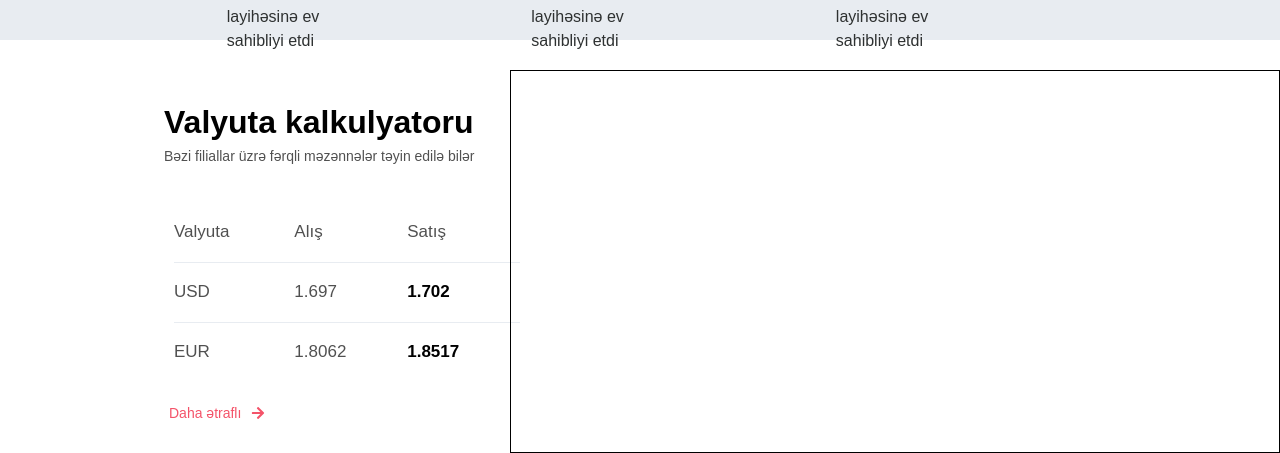
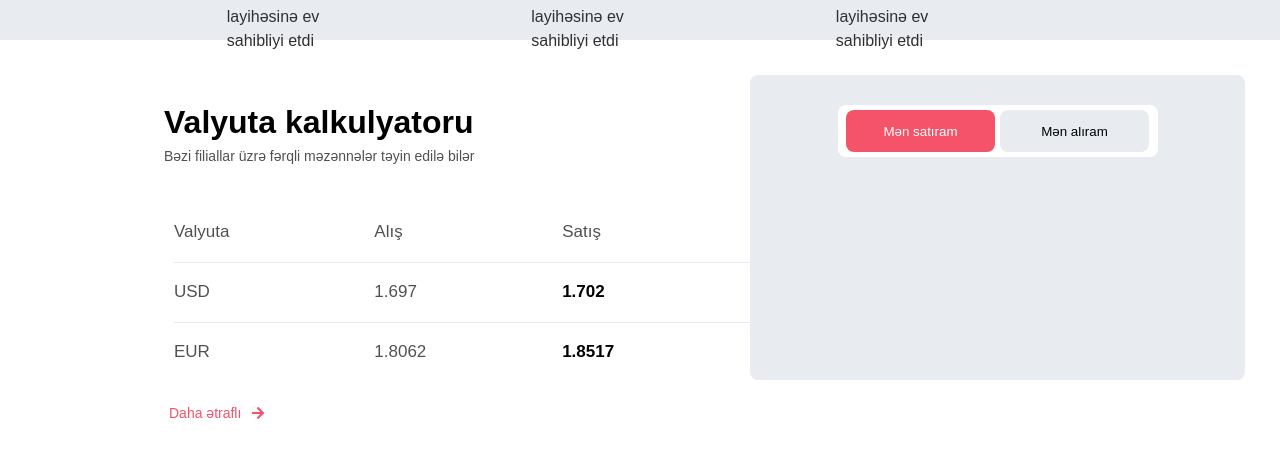
Before and after one commit to mlalayev/kapitalbank, a React (Vite) app: page / in a window 1280 px wide. Shown: the part 2940-3393 px from the top of the page. Built offline with nearby package versions, Linux system fonts and the light colour scheme.

Commit message:
my commit

```diff
--- a/src/components/home/home.css
+++ b/src/components/home/home.css
@@ -27,10 +27,10 @@
     --black-gray: rgb(158, 158, 158);
     --light-gray: rgb(244, 244, 244);
     --input-color: rgba(0, 0, 0, 0.17);
+    --light-gray-second: rgb(249, 250, 251);
     --box-shadow: rgba(128, 128, 128, 0.105);
-    --light-gray-second: rgb(249, 250, 251);
+    --slider-box-shadow: rgba(0, 0, 0, 0.462);
     --box-shadow-two: rgba(128, 128, 128, 0.481);
-    --slider-box-shadow: rgba(0, 0, 0, 0.462);
 }
 
 .first {
@@ -332,7 +332,7 @@
     height: 64px;
     position: relative;
     border-radius: 8px;
-    border: 1px solid var(--input-color);
+    border: 1px solid var(--gray);
 }
 
 .inputgroup {
@@ -626,7 +626,6 @@ input[type="range"] {
     margin: auto;
     display: flex;
     height: calc(100% - 57px);
-    /* border: 1px solid black; */
 }
 
 .scthscdvuph {
@@ -721,9 +720,8 @@ button {
 }
 
 .svnthscrght {
-    width: 100%;
+    width: 40%;
     height: 383px;
-    border: 1px solid black;
 }
 
 .svnthscbtn {
@@ -746,13 +744,15 @@ table {
     border-collapse: collapse;
 }
 
-.tr .td, #td{
+.tr .td,
+#td {
     border-bottom: 0px;
 }
 
-.seventh{
+.seventh {
     display: flex;
 }
+
 
 tr {
     height: 60px;
@@ -778,3 +778,45 @@ tr {
 .black {
     color: var(--black);
 }
+
+.svnthscrght .innersvnthscrght {
+    width: 495px;
+    height: 305px;
+    margin-top: 5px;
+    margin-left: 10px;
+    padding-top: 30px;
+    border-radius: 8px;
+    justify-content: center;
+    background-color: var(--gray);
+}
+
+.btnhldrsvnth{
+    width: 320px;
+    height: 52px;
+    display: flex;
+    margin: auto;
+    border-radius: 8px;
+    align-items: center;
+    justify-content: center;
+    background-color: var(--white);
+}
+
+.btnhldrsvnth button{
+    width: 149px;
+    height: 42px;
+    border: none;
+    border-radius: 8px;
+    background-color: var(--gray);
+    transition: 0.4s;
+}
+
+.svnthlft{
+    margin-right: 5px;
+    background-color: var(--pink) !important;
+    color: var(--white);
+}
+
+.btnhldrsvnth button:hover{
+    background-color: var(--pink);
+    color: var(--white);
+}
--- a/src/components/home/home.jsx
+++ b/src/components/home/home.jsx
@@ -376,7 +376,14 @@ function home() {
                     </div>
 
                     <div className="svnthscrght">
+                        <div className='innersvnthscrght'>
 
+                            <div className="btnhldrsvnth">
+                                <button className='svnthlft'>Mən satıram</button>
+                                <button className='svnthrght'>Mən alıram</button>
+                            </div>
+
+                        </div>
                     </div>
                 </section>
 
```
